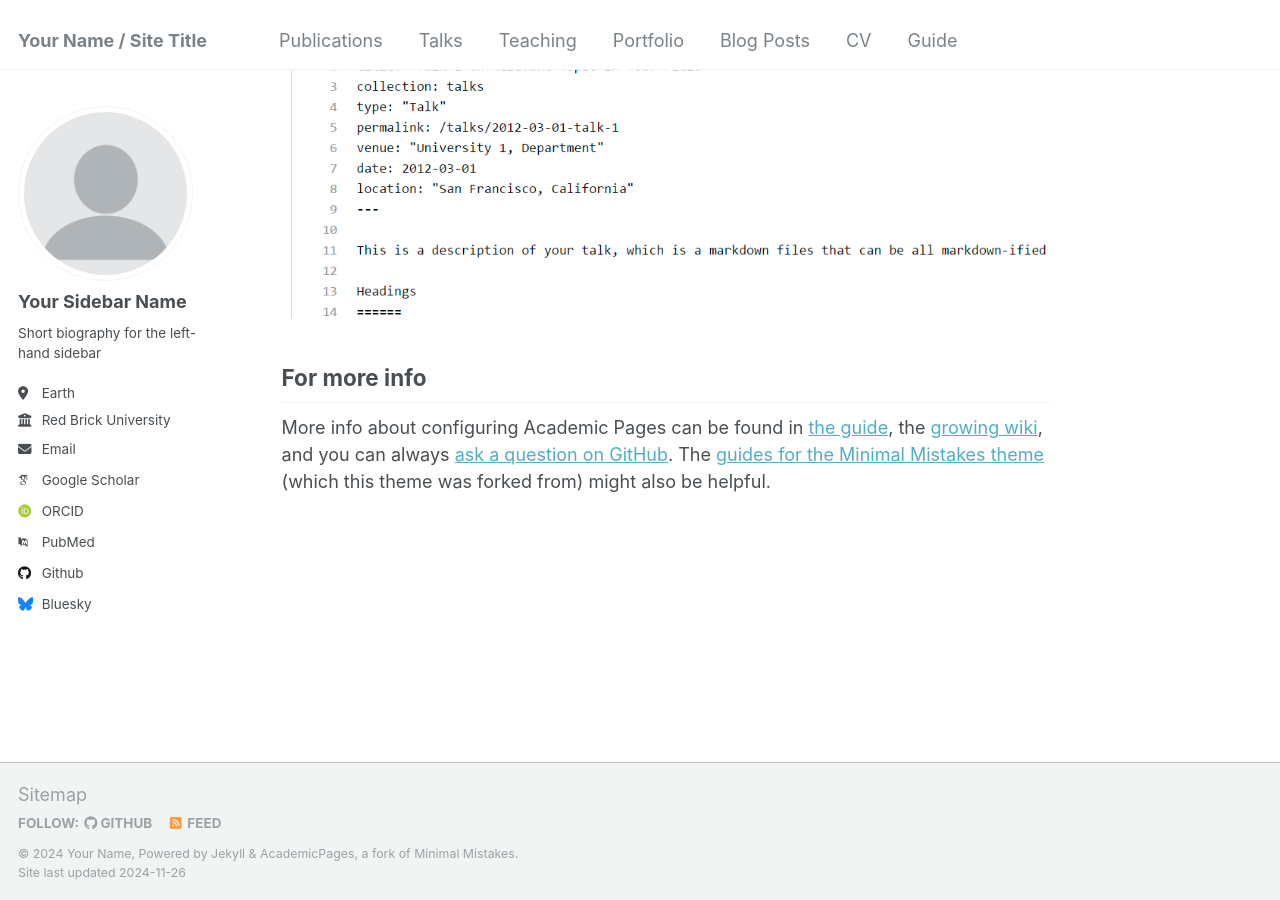
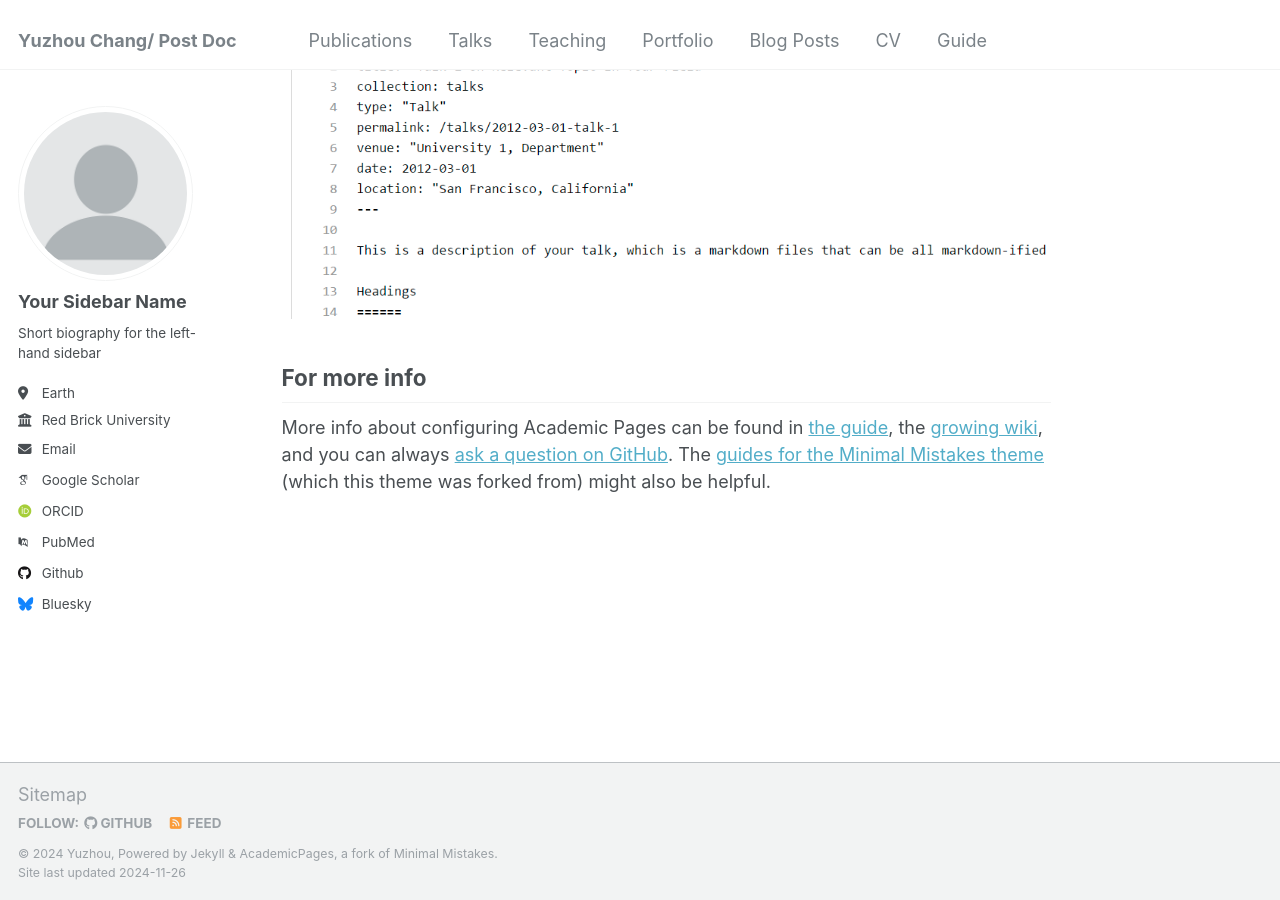
Before and after one commit to BMEngineeR/Yuzhou.github.io, a Jekyll site: the page built from _pages/about.md, in a window 1280 px wide and 900 px high, scrolled down 2643 px. Built offline with Jekyll 4.4.1, drawn with Linux system fonts in a browser that asks for light colours; some web fonts are replaced.

Commit message:
Update _config.yml

```diff
--- a/_config.yml
+++ b/_config.yml
@@ -8,13 +8,13 @@
 
 # Basic Site Settings
 locale                   : "en-US"
-title                    : "Your Name / Site Title"
+title                    : "Yuzhou Chang/ Post Doc"
 title_separator          : "-"
-name                     : &name "Your Name"
-description              : &description "personal description"
-url                      : https://academicpages.github.io # the base hostname & protocol for your site e.g. "https://[your GitHub username].github.io"
+name                     : &name "Yuzhou"
+description              : &description "My background is in bioinformatics and computational biology. I am interested in graph signal processing algorithm development and application for spatial omics data."
+url                      : https://academicpages.github.io # the base hostname & protocol for your site e.g. "https://yuzhou.github.io"
 baseurl                  : "" # the subpath of your site, e.g. "/blog"
-repository               : "academicpages/academicpages.github.io"
+repository               : "BMEngineeR/yuzhou.github.io"
 
 # Site Author - The following control what appear as part of the author content on the side bar.
 #               If a field is blank the icon and link will not appear, otherwise it will be shown.
```
